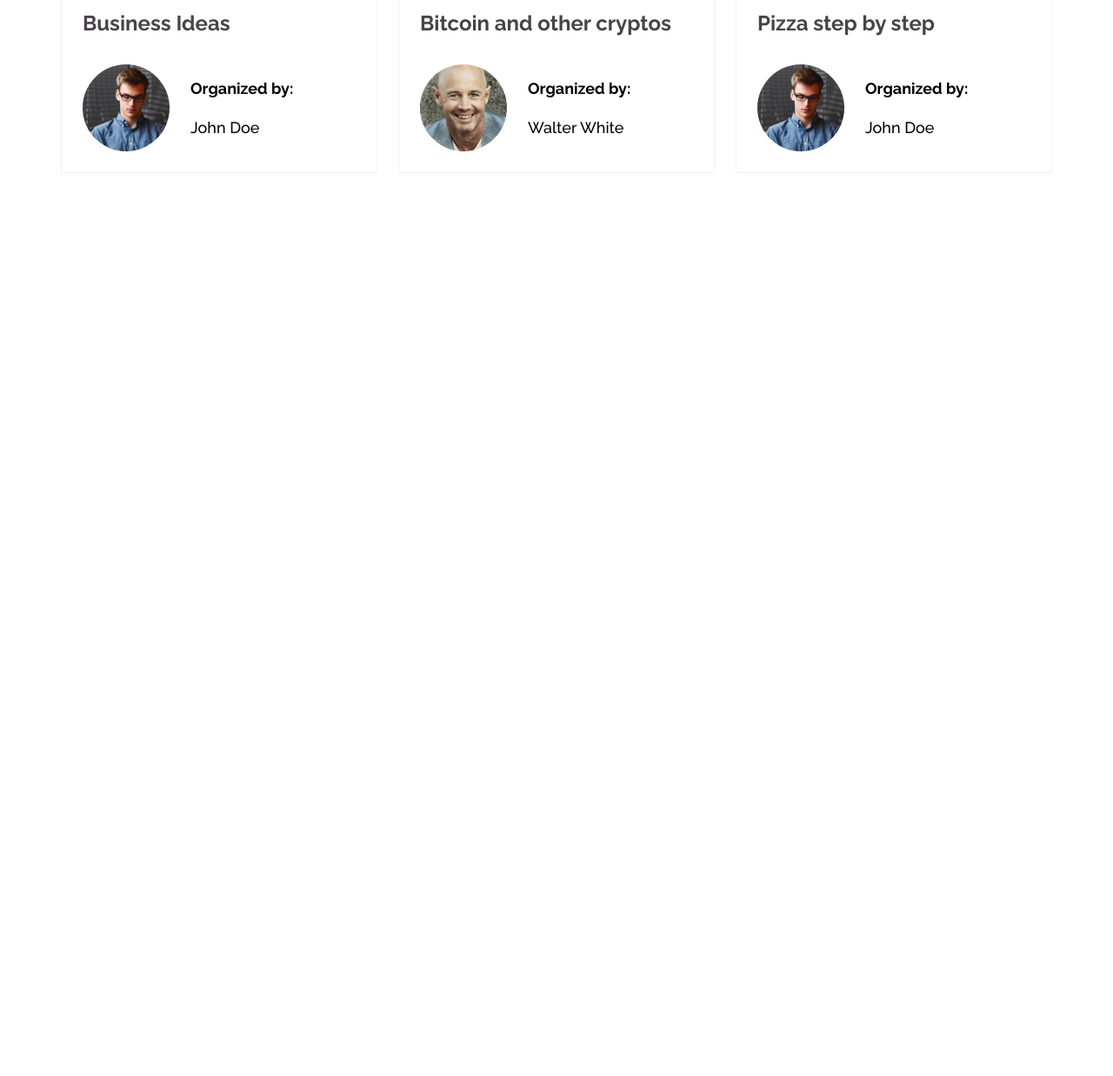
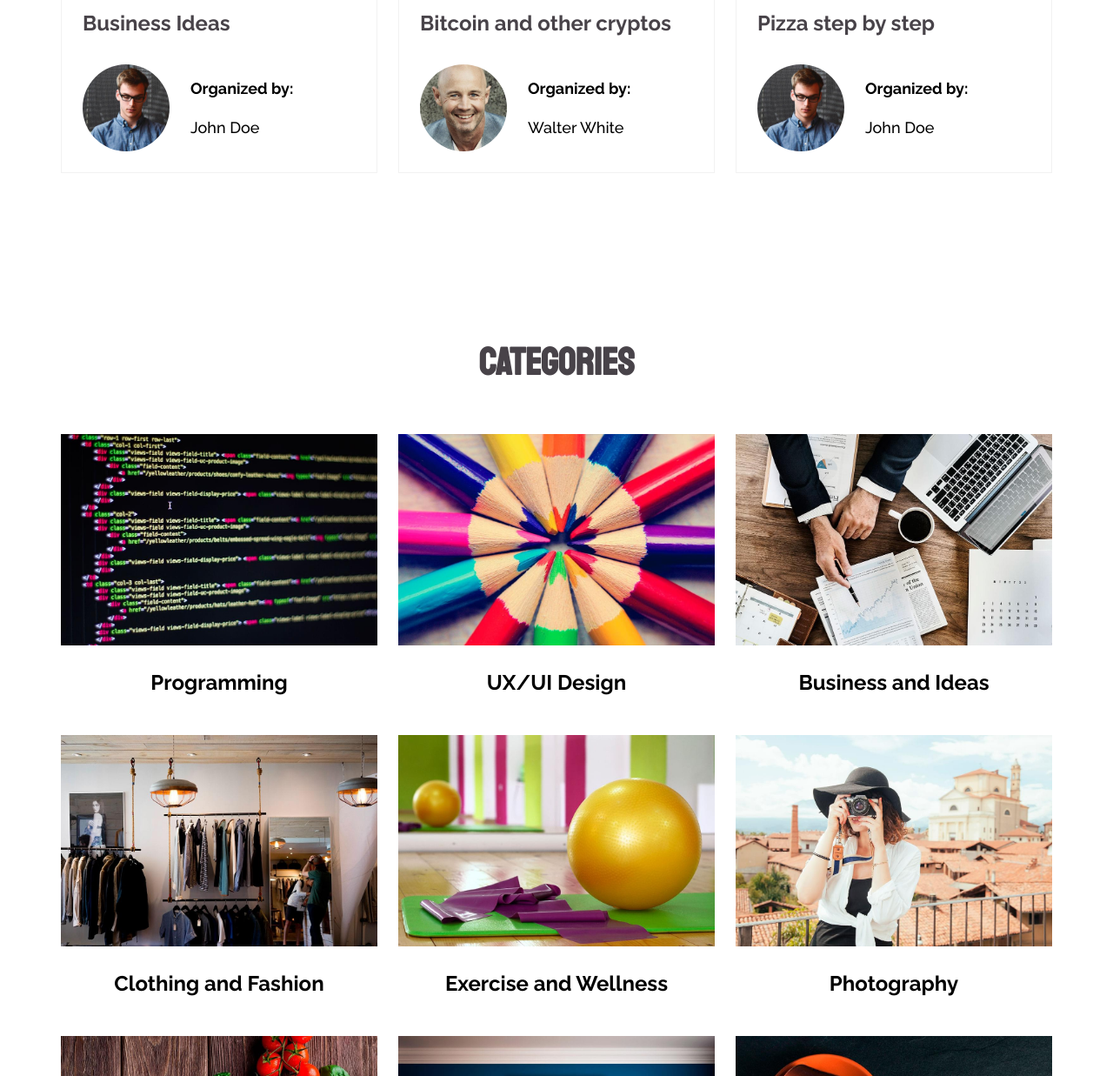
Before and after one commit to enriquesamudio99/eleven-meeti-clon, a website: page index.html in a window 1280 px wide. Shown: the part 1563-2800 px from the top of the page at 87% size. Before the commit the page ends 1858 px from the top, so only its background shows below. Drawn offline with Linux system fonts and the light colour scheme.

Commit message:
Categories Section

```diff
--- a/index.html
+++ b/index.html
@@ -119,5 +119,60 @@
             </div>
         </div>
     </main>
+
+    <section class="categories section">
+        <h2 class="categories__heading">Categories</h2>
+
+        <ul class="categories__grid container">
+            <li class="categorie">
+                <img class="categorie__img" src="build/img/categoria_1.jpg" alt="Categorie Image">
+                <p class="categorie__name">Programming</p>
+            </li>
+            <li class="categorie">
+                <img class="categorie__img" src="build/img/categoria_2.jpg" alt="Categorie Image">
+                <p class="categorie__name">UX/UI Design</p>
+            </li>
+            <li class="categorie">
+                <img class="categorie__img" src="build/img/categoria_3.jpg" alt="Categorie Image">
+                <p class="categorie__name">Business and Ideas</p>
+            </li>
+            <li class="categorie">
+                <img class="categorie__img" src="build/img/categoria_4.jpg" alt="Categorie Image">
+                <p class="categorie__name">Clothing and Fashion</p>
+            </li>
+            <li class="categorie">
+                <img class="categorie__img" src="build/img/categoria_5.jpg" alt="Categorie Image">
+                <p class="categorie__name">Exercise and Wellness</p>
+            </li>
+            <li class="categorie">
+                <img class="categorie__img" src="build/img/categoria_6.jpg" alt="Categorie Image">
+                <p class="categorie__name">Photography</p>
+            </li>
+            <li class="categorie">
+                <img class="categorie__img" src="build/img/categoria_7.jpg" alt="Categorie Image">
+                <p class="categorie__name">Food</p>
+            </li>
+            <li class="categorie">
+                <img class="categorie__img" src="build/img/categoria_8.jpg" alt="Categorie Image">
+                <p class="categorie__name">Interior Design</p>
+            </li>
+            <li class="categorie">
+                <img class="categorie__img" src="build/img/categoria_9.jpg" alt="Categorie Image">
+                <p class="categorie__name">Coffe</p>
+            </li>
+            <li class="categorie">
+                <img class="categorie__img" src="build/img/categoria_10.jpg" alt="Categorie Image">
+                <p class="categorie__name">Cinema</p>
+            </li>
+            <li class="categorie">
+                <img class="categorie__img" src="build/img/categoria_11.jpg" alt="Categorie Image">
+                <p class="categorie__name">Books</p>
+            </li>
+            <li class="categorie">
+                <img class="categorie__img" src="build/img/categoria_12.jpg" alt="Categorie Image">
+                <p class="categorie__name">Entrepreneurship</p>
+            </li>
+        </ul>
+    </section>
 </body>
 </html>
--- /dev/null
+++ b/src/scss/ui/content/_categories.scss
@@ -0,0 +1,38 @@
+@use "base/variables" as v;
+@use "base/mixins" as m;
+
+.categories {
+
+    &__heading {
+        text-align: center;
+        color: v.$gray;
+        margin-bottom: v.$gutter;
+    }
+
+    &__grid {
+        @include m.grid(1,1.5rem);
+
+        @include m.sm {
+            grid-template-columns: repeat(2,1fr);
+        }
+
+        @include m.md {
+            grid-template-columns: repeat(3,1fr);
+        }
+    }
+
+}
+
+.categorie {
+
+    &__name {
+        margin-top: 1.5rem;
+        font-size: 1.25rem;
+        font-weight: 700;
+        text-align: center;
+
+        @include m.md {
+            font-size: 1.5rem;
+        }
+    }
+}
--- a/src/scss/ui/content/_index.scss
+++ b/src/scss/ui/content/_index.scss
@@ -1,3 +1,4 @@
 @forward "hero";
 @forward "search";
 @forward "events";
+@forward "categories";
```
Also changed, not shown: build/css/app.css, 1 other file.
